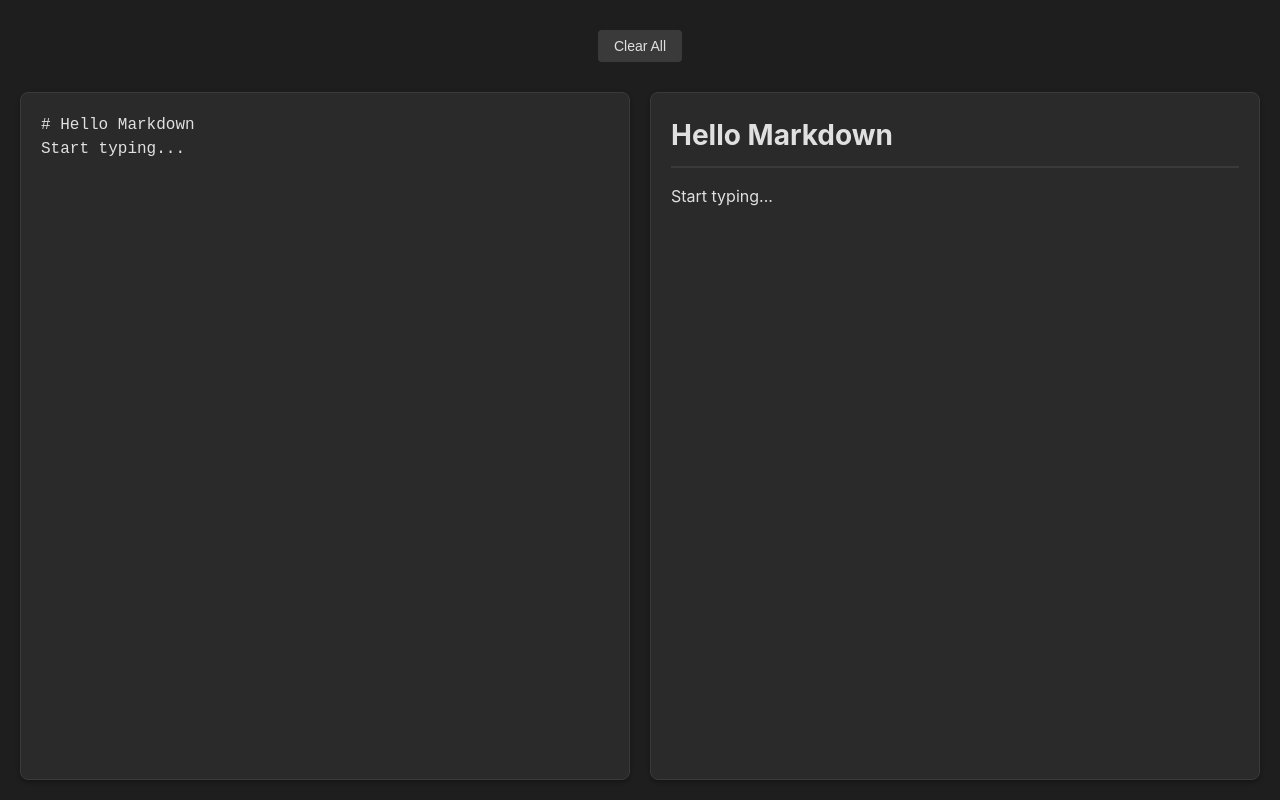
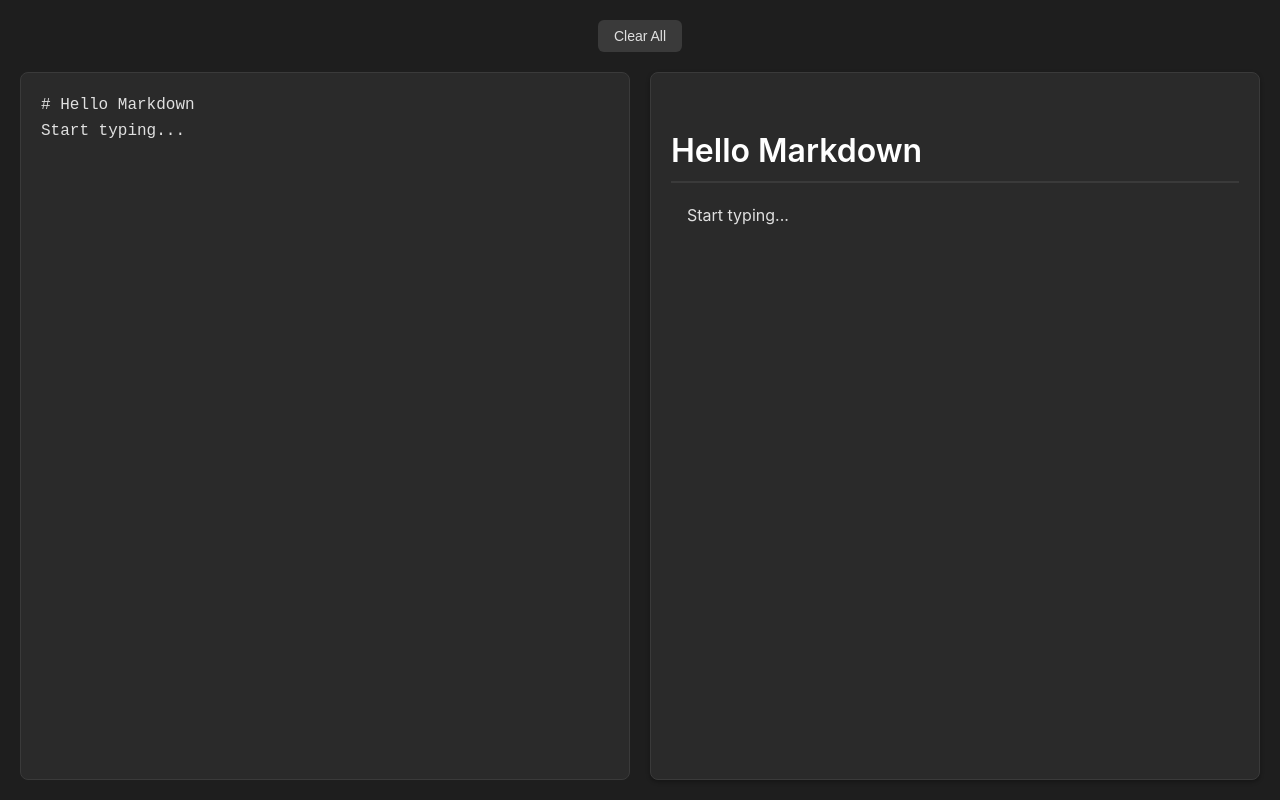
Before and after one commit to y0hannes/markdown-editor, a React (Vite) app: page / in a window 1280 px wide. Built offline with nearby package versions, Linux system fonts and the light colour scheme.

Commit message:
Improve semantic look

```diff
--- a/src/App.css
+++ b/src/App.css
@@ -1,3 +1,4 @@
+/* Reset & Base */
 * {
   margin: 0;
   padding: 0;
@@ -5,13 +6,14 @@
 }
 
 body {
-  font-family: 'Inter', -apple-system, BlinkMacSystemFont, 'Segoe UI', Roboto,
+  font-family: "Inter", -apple-system, BlinkMacSystemFont, "Segoe UI", Roboto,
     sans-serif;
   background-color: #1e1e1e;
   color: #e0e0e0;
-  line-height: 1.6;
+  line-height: 1.7;
 }
 
+/* Layout */
 .container {
   margin: 0 auto;
   padding: 20px;
@@ -25,7 +27,6 @@ body {
   display: flex;
   justify-content: center;
   gap: 10px;
-  padding: 10px 0;
 }
 
 .interaction button {
@@ -33,14 +34,19 @@ body {
   background-color: #3a3a3a;
   color: #e0e0e0;
   border: none;
-  border-radius: 4px;
+  border-radius: 6px;
   cursor: pointer;
   font-size: 14px;
-  transition: background-color 0.2s ease;
+  transition: all 0.2s ease;
 }
 
 .interaction button:hover {
   background-color: #4a4a4a;
+  transform: translateY(-1px);
+}
+
+.interaction button:active {
+  transform: translateY(1px);
 }
 
 .interaction button.clear {
@@ -57,22 +63,17 @@ body {
   flex: 1;
 }
 
-.editor,
-.preview {
+/* Editor */
+.editor {
   flex: 1;
   min-height: 500px;
-  border-radius: 8px;
-  box-shadow: 0 2px 4px rgba(0, 0, 0, 0.3);
-  background-color: #2a2a2a;
-}
-
-.editor {
   resize: none;
   padding: 20px;
   font-size: 16px;
-  line-height: 1.5;
+  line-height: 1.6;
   border: 1px solid #3a3a3a;
-  font-family: 'Fira Code', monospace;
+  border-radius: 8px;
+  font-family: "Fira Code", monospace;
   color: #e0e0e0;
   background-color: #2a2a2a;
   outline: none;
@@ -83,47 +84,161 @@ body {
   border-color: #0d6efd;
 }
 
+/* Preview */
 .preview {
+  flex: 1;
   padding: 20px;
+  min-height: 500px;
+  border-radius: 8px;
+  border: 1px solid #3a3a3a;
+  background-color: #2a2a2a;
+  box-shadow: 0 2px 4px rgba(0, 0, 0, 0.3);
   overflow-y: auto;
-  border: 1px solid #3a3a3a;
+  word-wrap: break-word;
 }
 
-/* Markdown styles for preview */
+/* Markdown Typography */
+.preview h1,
+.preview h2,
+.preview h3,
+.preview h4,
+.preview h5,
+.preview h6 {
+  margin-top: 1.2em;
+  margin-bottom: 0.6em;
+  font-weight: 600;
+  color: #ffffff;
+  line-height: 1.25;
+}
+
 .preview h1 {
-  font-size: 28px;
-  margin-bottom: 16px;
+  font-size: 2rem;
   border-bottom: 2px solid #3a3a3a;
-  padding-bottom: 8px;
+  padding-bottom: 0.3em;
 }
 
 .preview h2 {
-  font-size: 22px;
-  margin-bottom: 12px;
+  font-size: 1.75rem;
+  border-bottom: 1px solid #3a3a3a;
+  padding-bottom: 0.2em;
+}
+
+.preview h3 {
+  font-size: 1.5rem;
+}
+
+.preview h4 {
+  font-size: 1.25rem;
 }
 
 .preview p {
-  margin-bottom: 16px;
+  /* margin-bottom: 1em; */
+  font-size: 1rem;
+  margin: 0px 16px 16px;
+}
+
+.preview strong {
+  font-weight: 700;
+  color: #ffffff;
+}
+
+.preview em {
+  font-style: italic;
+  color: #d0d0d0;
+}
+
+.preview blockquote {
+  border-left: 4px solid #555;
+  padding-left: 1em;
+  margin-inline-start: 20px;
+  color: #b0b0b0;
+  font-style: italic;
+  background-color: #262626;
+  border-radius: 4px;
 }
 
 .preview code {
-  /* background-color: #3a3a3a; */
-  background-color: transparent;
-  padding: 2px 4px;
+  background-color: #3a3a3a;
+  color: #f1f1f1;
+  padding: 0.2em 0.4em;
   border-radius: 4px;
-  font-family: 'Fira Code', monospace;
-  color: #e0e0e0;
+  font-family: "Fira Code", monospace;
+  font-size: 0.9em;
 }
 
 .preview pre {
   background-color: #1e1e1e;
-  color: #e0e0e0;
-  padding: 16px;
-  border-radius: 4px;
+  padding: 1em;
+  border-radius: 8px;
   overflow-x: auto;
+  border: 1px solid #3a3a3a;
+  margin: 1em 0;
 }
 
-/* Responsive design */
+.preview pre code {
+  background-color: transparent;
+  color: #f8f8f2;
+  font-size: 0.95em;
+}
+
+/* Lists */
+.preview ul,
+.preview ol {
+  padding-left: 2em;
+  margin-bottom: 1em;
+}
+
+.preview li {
+  margin: 0.4em 0;
+}
+
+/* Tables */
+.preview table {
+  border-collapse: collapse;
+  margin: 1.2em 0;
+  background-color: #2a2a2a;
+}
+
+.preview th,
+.preview td {
+  border: 1px solid #3a3a3a;
+  padding: 10px 12px;
+  text-align: left;
+}
+
+.preview th {
+  background-color: #3a3a3a;
+  font-weight: 600;
+  color: #ffffff;
+}
+
+.preview tr:nth-child(even) {
+  background-color: #262626;
+}
+
+.preview hr {
+  border: none;
+  border-top: 1px solid #3a3a3a;
+  margin: 2em 0;
+}
+
+.preview a {
+  color: #0d6efd;
+  text-decoration: none;
+}
+
+.preview a:hover {
+  text-decoration: underline;
+}
+
+.preview img {
+  max-width: 100%;
+  height: auto;
+  border-radius: 4px;
+  margin: 1em 0;
+}
+
+/* Responsive */
 @media (max-width: 768px) {
   .main {
     flex-direction: column;
@@ -133,4 +248,12 @@ body {
   .preview {
     min-height: 300px;
   }
+
+  .preview h1 {
+    font-size: 1.5rem;
+  }
+
+  .preview h2 {
+    font-size: 1.25rem;
+  }
 }
```
